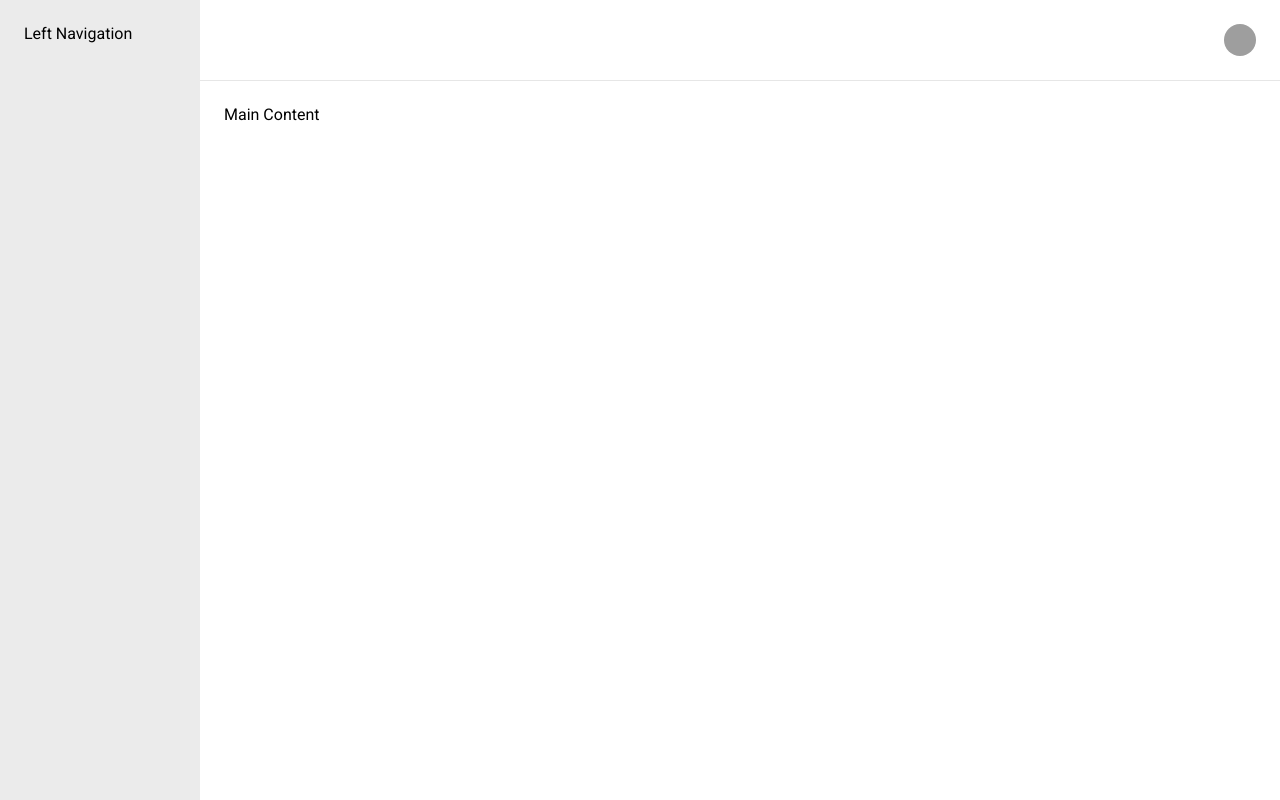
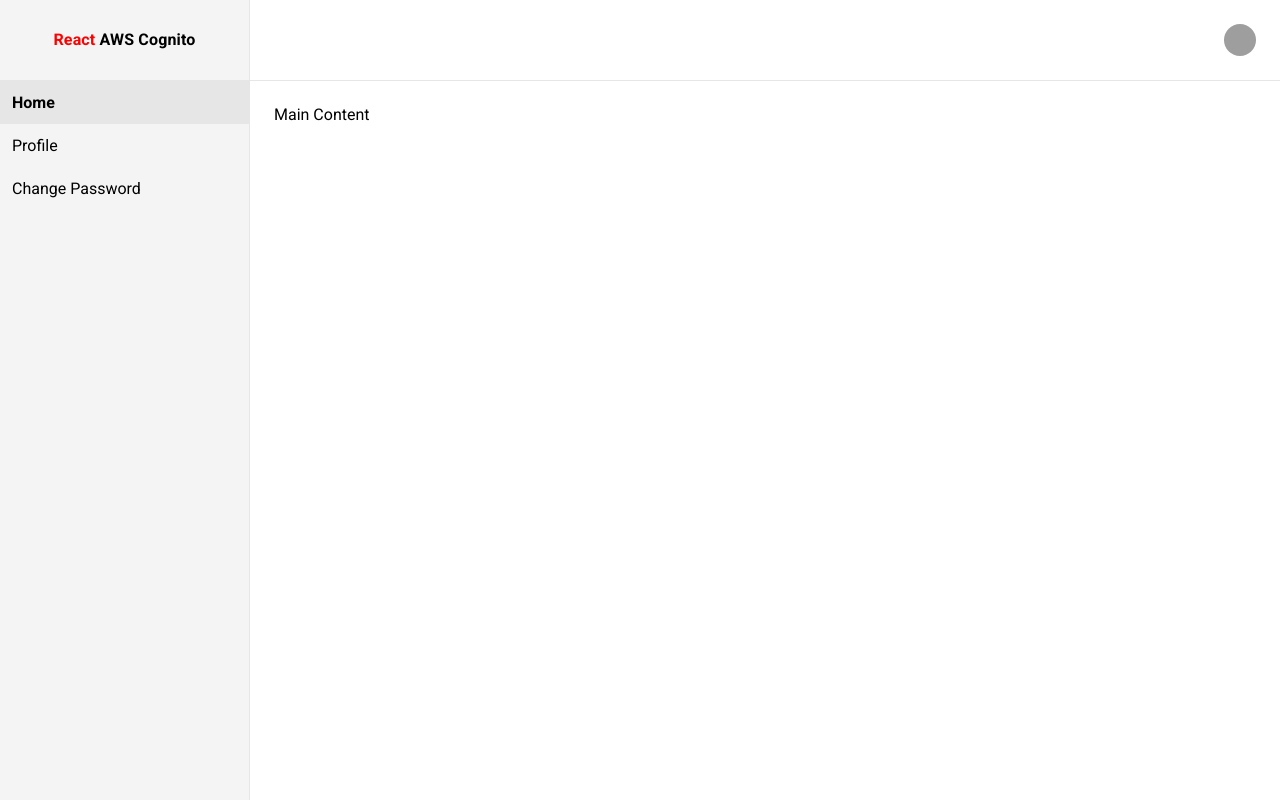
Before and after one commit to minhajulalamcse/react-aws-cognito, a React (Create React App) app: page /home in a window 1280 px wide. Built offline with nearby package versions, Linux system fonts and the light colour scheme; sample sign-in values are in the browser's storage; grey boxes are pictures that could not be loaded; what aws-amplify would draw is missing.

Commit message:
feat: add left navigation links

```diff
--- a/src/components/Navigation/LeftNavigation.tsx
+++ b/src/components/Navigation/LeftNavigation.tsx
@@ -1,7 +1,48 @@
-import { Box } from "@mui/material";
+import { Box, styled, Typography } from "@mui/material";
+import { NavLink } from "react-router-dom";
 
 const LeftNavigation = () => {
-    return <Box>Left Navigation</Box>;
+    const navActiveLinkStyle = ({ isActive }: { isActive: boolean }) => {
+        return {
+            fontWeight: isActive ? "bold" : "normal",
+            background: isActive ? "#e6e6e6" : "none",
+        };
+    };
+    const LinkWrapper = styled(NavLink)(() => ({
+        textDecoration: "none",
+        fontWeight: "normal",
+        padding: "12px",
+        width: "100%",
+        color: "black",
+        "&:hover": {
+            background: "#f0f0f0",
+        },
+    }));
+    return (
+        <Box flex={1}>
+            <Box
+                borderBottom="1px solid #e6e6e6"
+                minHeight="80px"
+                display="flex"
+                justifyContent="center"
+                alignItems="center"
+            >
+                <Typography color="red" display="inline-block" fontWeight="bold">
+                    React{" "}
+                    <Typography color="black" display="inline-block" fontWeight="bold">
+                        AWS Cognito
+                    </Typography>
+                </Typography>
+            </Box>
+            <Box display="flex" flexDirection="column" justifyContent="flex-start" alignItems="flex-start">
+                <LinkWrapper to="/home" style={navActiveLinkStyle}>
+                    Home
+                </LinkWrapper>
+                <LinkWrapper to="/profile">Profile</LinkWrapper>
+                <LinkWrapper to="/change-password">Change Password</LinkWrapper>
+            </Box>
+        </Box>
+    );
 };
 
 export default LeftNavigation;
--- a/src/pages/HomePage.tsx
+++ b/src/pages/HomePage.tsx
@@ -9,8 +9,9 @@ const HomePage = () => {
     }));
     const NavigationContainer = styled(Grid)(({ theme }) => ({
         display: "flex",
-        flex: "0 0 200px",
-        background: "#ebebeb",
+        flex: "0 0 250px",
+        background: "#f4f4f4",
+        borderRight: "1px solid #e6e6e6",
         transition: "0.5s all ease-in-out",
         [theme.breakpoints.down("md")]: {
             flex: "0 0 50px",
@@ -18,7 +19,7 @@ const HomePage = () => {
     }));
     return (
         <Grid display="flex" height="100vh">
-            <NavigationContainer p={3}>
+            <NavigationContainer>
                 <LeftNavigation />
             </NavigationContainer>
             <TemplateGrid xs={12} display="flex" flexDirection="column" height="100%">
```
